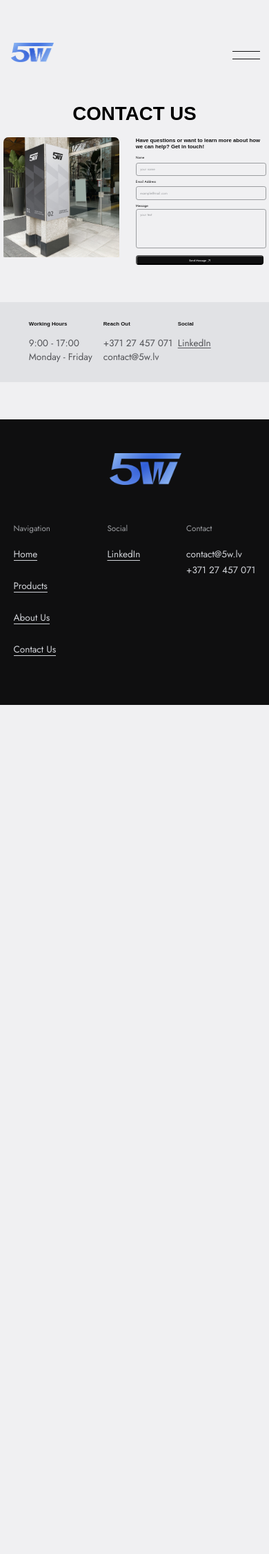
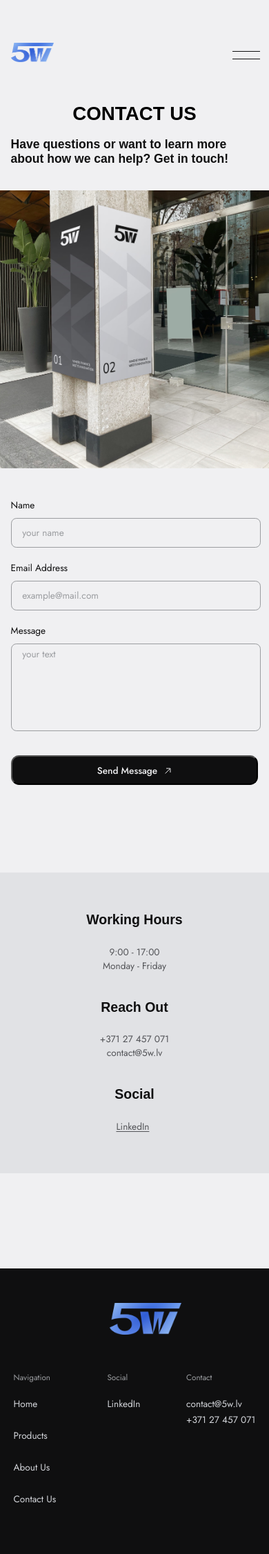
Before and after one commit to amaksix/5w, a Jekyll site: the page built from en/contact.md, in a window 390 px wide. Shown: the whole page at 69% size. Built offline with Jekyll 4.4.1, drawn with Linux system fonts in a browser that asks for light colours; some web fonts are replaced; before the commit the page ends 1022 px from its top, so only the background shows below that.

Commit message:
contact page and loader are done to mobile

```diff
--- a/_layouts/contact.html
+++ b/_layouts/contact.html
@@ -45,6 +45,7 @@
     <div>
         <h1 class="contact-us-main-header" id="header-01">{{ site.data.translations[page.lang].contact_us_header }}</h1>
         <div class="contact-us-first-block">
+            <p class="first-block-form-header-mob">{{ site.data.translations[page.lang].first-block-form-header }}</p>
             <div class="first-block-image-container">
                 <img class="first-block-image" src="../assets/images/Contact_Image.jpg"></img>
             </div>
--- a/assets/css/contact.css
+++ b/assets/css/contact.css
@@ -229,7 +229,6 @@ input::placeholder {
     background-color: #779FEE;
     border-color: #779FEE;
     border-width: 0.13vw;
-
     border-radius: 0.9vw;
     font-family: "Jost", Arial, sans-serif;
     font-weight: 500;
@@ -240,3 +239,128 @@ input::placeholder {
 .close-popup-button:hover{
    background-color: transparent;
 }
+   .first-block-form-header{
+        display: block;
+    }
+    .first-block-form-header-mob{
+        display: none;
+    }
+@media only screen and (hover: none) and (pointer: coarse),
+(max-width: 480px) {
+    .first-block-form-header{
+        display: none;
+    }
+    .first-block-form-header-mob{
+        display: block;
+        color: #0F0F10;
+        font-size: 4.5vw;
+        font-family: "Mulish", Arial, sans-serif;
+        font-weight: 700;
+        margin-bottom: 8.9vw;
+        margin-left: 4vw;
+        margin-right: 4vw;
+    }
+    .contact-us-first-block{
+    display:block;
+    margin-left: 0;
+    margin-right: 0;
+    margin-bottom: 32.5vw;
+}
+.first-block-image-container{
+    border-radius:0;
+    overflow: auto;
+    width:100%;
+    margin-bottom: 10vw;
+}
+.first-block-image{
+    width:100%;
+}
+label{
+    color: #0F0F10;
+    font-size: 3.5vw;
+    font-family: "Jost", Arial, sans-serif;
+    font-weight: 400;
+    margin-bottom: 2.2vw;
+    display: block;
+}
+input{
+    width: 87.8vw;
+    height: 10vw;
+    border-radius:2vw;
+    font-size: 3.5vw;
+    padding-left: 4vw;
+    margin-bottom: 5vw;
+    border: 0.25vw solid #9B9DA0;
+}
+.message-input-field{
+    border: 0.25vw solid #9B9DA0;
+    text-align: start;
+    width: 87.8vw;
+    height: 30.5vw;
+    border-radius: 2vw;
+    font-size: 3.5vw;
+    padding-left: 4vw;
+    margin-bottom: 9vw;
+    padding-top: 1.2vw;
+}
+.message-button{
+   width: 91.8vw;
+    height: 10.9vw;
+    border-radius: 3vw;
+    background-color: #0F0F10;
+    display: grid;
+    grid-template-columns: auto auto;
+    gap: 2.7vw;
+    margin-top: 2vw;
+}
+.message-button > .angled-arrow
+{
+   width: 2.5vw;
+    height: 2.5vw;
+    content:url("../images/Angled_Arrow.svg");
+    margin-top: 1.5vw;
+}
+
+.message-button-text{
+    text-align: right;
+    font-family: "Jost", Arial, sans-serif;
+    font-weight: 500;
+    font-size:3.5vw;
+}
+
+    .contact-us-second-block{
+    background-color: #E1E2E5;
+    padding-top: 14.7vw;
+    padding-bottom: 14.7vw;
+    margin-bottom: 35.6vw;
+}
+.first-block-form-container{
+    margin-left: 4vw;
+    margin-right: 4vw;
+}
+.contact-us-second-block{
+    display: block;
+}
+.second-block-header{
+    margin-bottom: 6.6vw;
+    font-size: 5vw;
+}
+.second-block-first-section-container{
+    margin-bottom: 10vw;
+}
+.second-block-first-section-container>p{
+    text-align: center;
+}
+.second-block-second-section-container{
+    margin-bottom: 10vw;
+}
+.second-block-second-section-container>p{
+    text-align: center;
+}
+.second-block-third-section-container>p{
+    text-align: center;
+}
+.second-block-third-section-container>a{
+    margin-left: 32.5vw;
+}
+}
--- a/assets/css/loader.css
+++ b/assets/css/loader.css
@@ -72,3 +72,26 @@
     content: "Loading";
     animation: loadingDots 1.5s infinite steps(4);
   }
+  @media only screen and (hover: none) and (pointer: coarse),
+(max-width: 480px) {
+      .second-loader-image {
+    background-image: url("../images/Loader.png");
+    width:63.6vw;
+    height: 63.6vw;
+
+}
+    .loading-logo{
+
+    width: 23.9vw;
+    display: block;
+    position: absolute;
+}
+.loader-text-container{
+    margin-top: 90vw;
+    text-align: left;
+    width: 15vw;
+}
+    .loader-text{
+    font-size: 3.4vw;
+}
+}
```
Also changed, not shown: assets/css/home-mob.css (+8 -5 lines).
